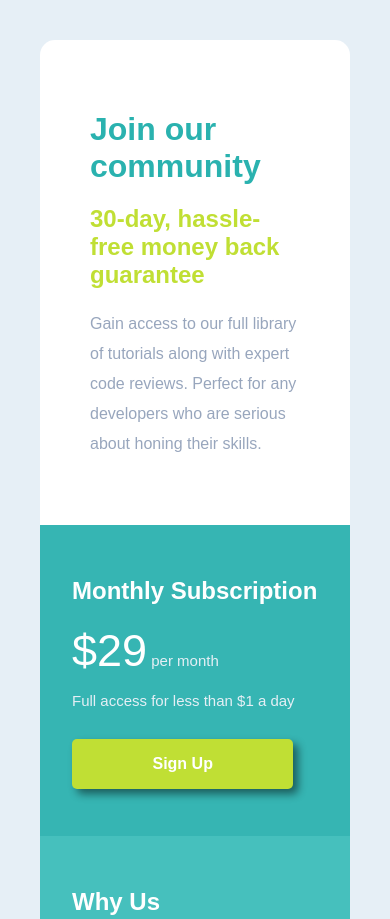
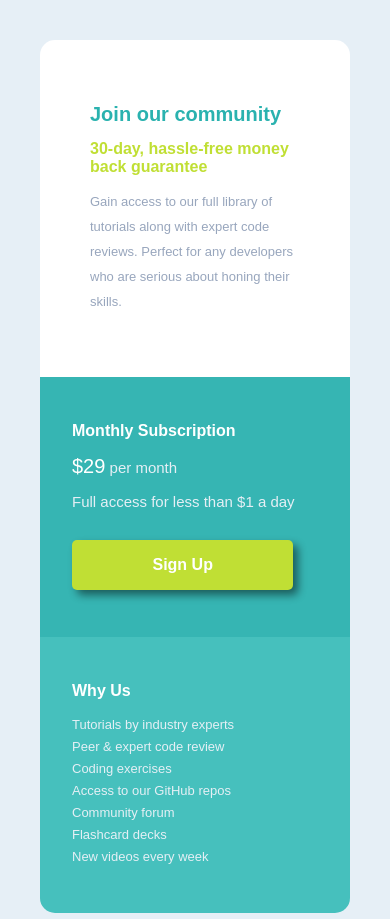
Before and after one commit to stph-phm/Frontend-Mentor-Single-price-, a plain HTML site: page index.html in a window 390 px wide. Shown: the top 919 px of the page. Drawn offline with Linux system fonts and the light colour scheme.

Commit message:
responsive design

```diff
--- a/style.css
+++ b/style.css
@@ -35,11 +35,13 @@ header {
 div {
      padding: 2em;
 }
+
 p {
      font-size: 16px;
      color: hsl(204, 43%, 93%);
 
 }
+
 .single {
      display: grid;
      grid-template-columns: repeat(4, 1fr);
@@ -93,13 +95,33 @@ p {
 }
 
 @media (max-width:900px) {
+
+     h1{
+          font-size: 20px;
+     }
+     h2 {
+          font-size: 1em;
+     }
+     p {
+          font-size: 13px;
+     }
+
+     .price span {
+          font-size: 20px;
+     }
+
      .header {
-          padding: auto;
+          padding: none;
+     }
+
+     .header p {
+          line-height:25px;
      }
 
      .single {
           width: 100%;
      }
+
      .part-left {
           grid-column: 1/5;
           border-bottom-left-radius: 0;
```
